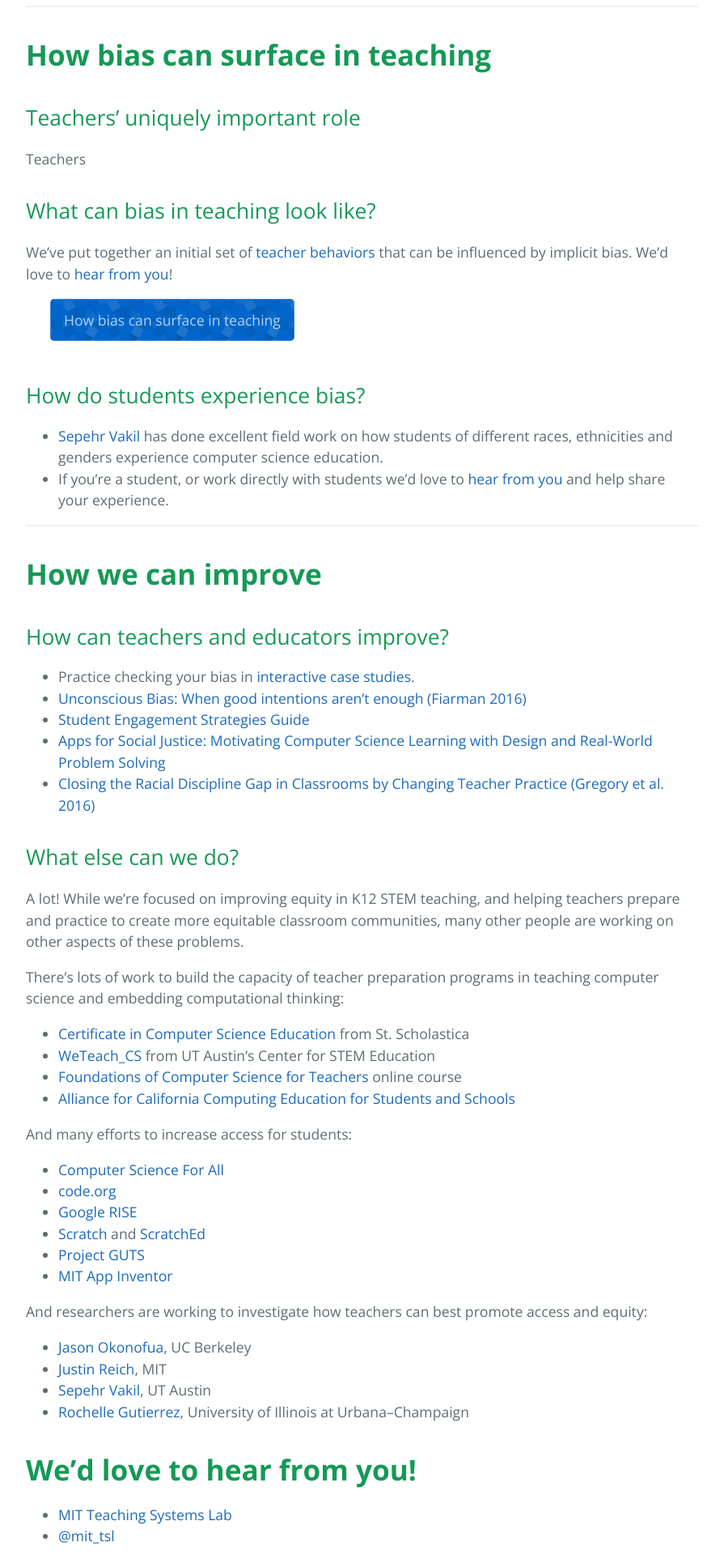
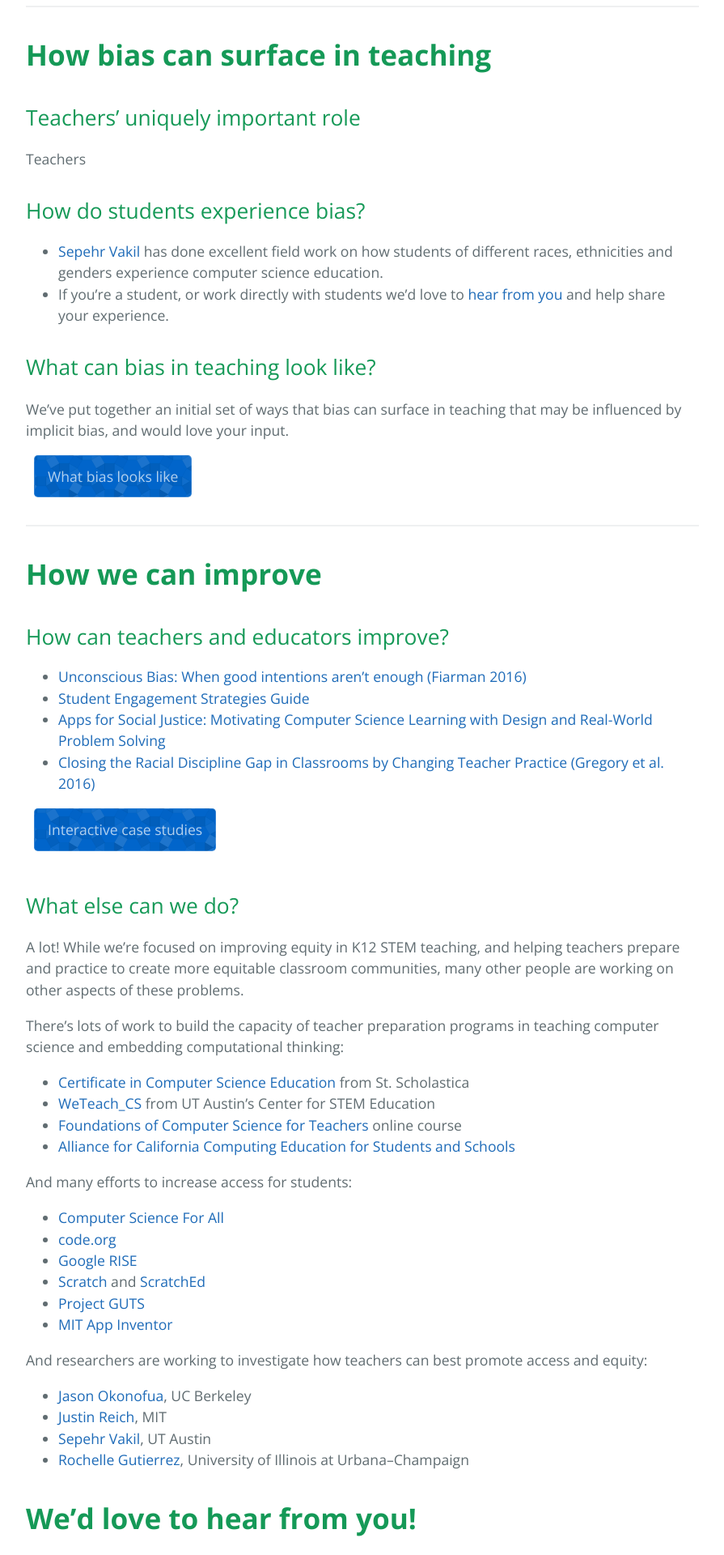
Before and after one commit to mit-teaching-systems-lab/unconscious-bias, a Jekyll site: the page built from README.md, in a window 1280 px wide. Shown: the part 1903-3823 px from the top of the page at 81% size, without its empty margins (192-1087 px from the left). Built offline with Jekyll 4.4.1, drawn with Linux system fonts in a browser that asks for light colours; our own code applies the rules of GitHub Pages for plain Markdown files; comment, search, counter and statistics services are not loaded.

Commit message:
Rework buttons and navigation

```diff
--- a/README.md
+++ b/README.md
@@ -39,31 +39,31 @@ While these outcomes show that we have work to do in terms of equity, it's compl
 
 ---------------------------------------
 
-# How bias can surface in teaching
+# How bias can surface in teaching {#teaching}
 
 ## Teachers' uniquely important role
 Teachers
-
-## What can bias in teaching look like?
-We've put together an initial set of [teacher behaviors]({{site.baseurl}}/behaviors.html) that can be influenced by implicit bias.  We'd love to [hear from you](https://twitter.com/mit_tsl)!
-
-<a href="{{site.baseurl}}/behaviors.html" class="btn tesselation-btn">How bias can surface in teaching</a>
-
 
 ## How do students experience bias?
 - [Sepehr Vakil](https://education.utexas.edu/faculty/sepehr_vakil) has done excellent field work on how students of different races, ethnicities and genders experience computer science education.
 - If you're a student, or work directly with students we'd love to [hear from you](https://twitter.com/mit_tsl) and help share your experience.
 
+## What can bias in teaching look like?
+We've put together an initial set of ways that bias can surface in teaching that may be influenced by implicit bias, and would love your input.
+
+<a href="{{site.baseurl}}/behaviors.html" class="btn tesselation-btn">What bias looks like</a>
+
 ---------------------------------------
 
-# How we can improve
+# How we can improve {#improve}
 
 ## How can teachers and educators improve?
-- Practice checking your bias in [interactive case studies]({{site.teachermoments.demo_url}}).
 - [Unconscious Bias: When good intentions aren't enough (Fiarman 2016)](../assets/fiarman-2016.pdf)
 - [Student Engagement Strategies Guide](https://docs.google.com/document/d/12UtpMG-u9qbZe84ZngOYF_ISdkLFdPFzbDw7M7DNdQo/edit)
 - [Apps for Social Justice: Motivating Computer Science Learning with Design and Real-World Problem Solving](http://tap2k.org/papers/iti120-vanwart.pdf)
 - [Closing the Racial Discipline Gap in Classrooms by Changing Teacher Practice (Gregory et al. 2016)](http://www.naspjournals.org/doi/abs/10.17105/SPR45-2.171-191?af=R&&code=naps-site)
+
+<a href="{{site.teachermoments.demo_url}}" class="btn tesselation-btn">Interactive case studies</a>
 
 ## What else can we do?
 A lot!  While we're focused on improving equity in K12 STEM teaching, and helping teachers prepare and practice to create more equitable classroom communities, many other people are working on other aspects of these problems.
--- a/_includes/page-header-small.html
+++ b/_includes/page-header-small.html
@@ -5,7 +5,7 @@
     </a>
   </h1>
   <h2 class="project-tagline">Interactive case studies for understanding and addressing bias in STEM</h2>
-  <a href="{{site.baseurl}}/" class="btn">Why bias matters</a>
-  <a href="{{site.baseurl}}/behaviors.html" class="btn">How bias can surface in teaching</a>
-  <a href="{{site.teachermoments.demo_url}}" class="btn">How we can improve</a>
+  <a href="{{site.baseurl}}/#why" class="btn">Why bias matters</a>
+  <a href="{{site.baseurl}}/#teaching" class="btn">How bias can surface in teaching</a>
+  <a href="{{site.baseurl}}/#improve" class="btn">How we can improve</a>
 </section>
--- a/css/custom.css
+++ b/css/custom.css
@@ -6,7 +6,7 @@
 
 .tesselation-btn {
   background-image: url('../assets/tesselation.png');
-  margin-left: 30px;
+  margin-left: 10px;
 }
 
 .page-header-small > h1,h2 {
```
Also changed, not shown: other parts of README.md (+2 -2 lines).
